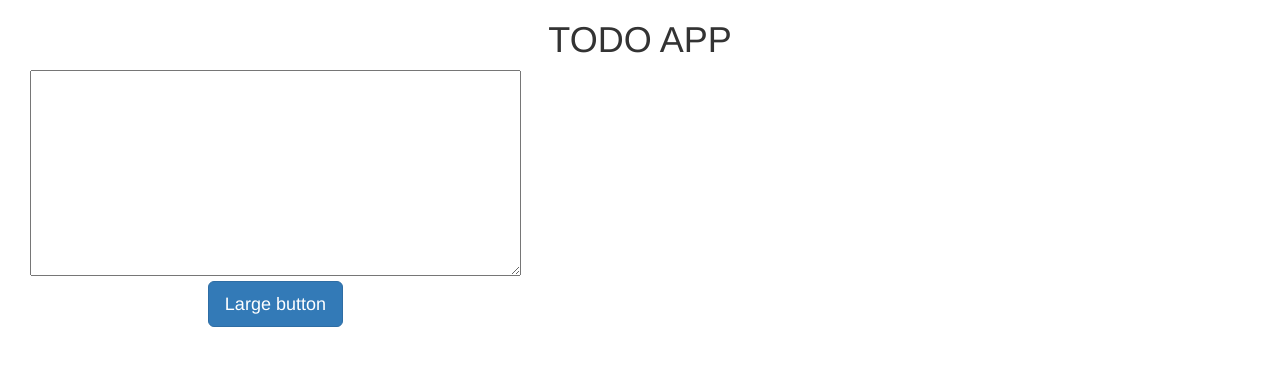
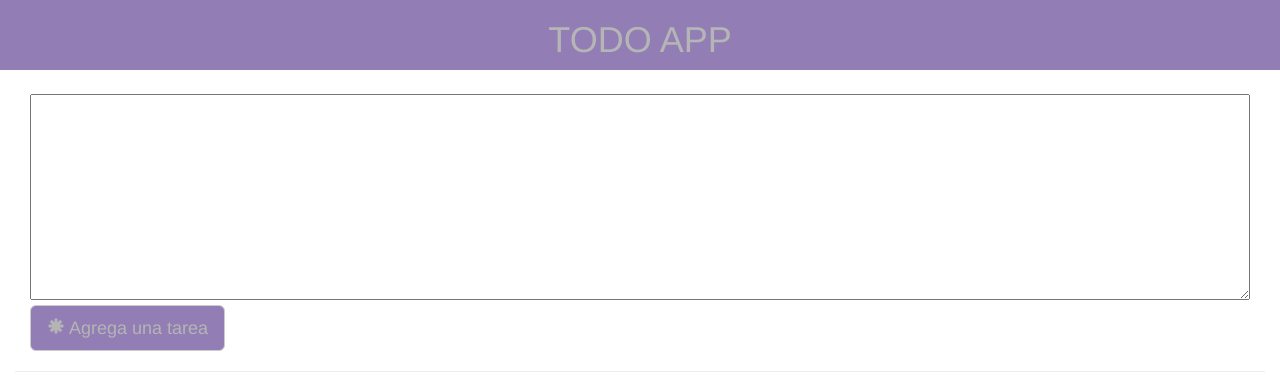
Before and after one commit to sonitaforever/twitter, a plain HTML site: page index.html in a window 1280 px wide. Drawn offline with nearby package versions, Linux system fonts and the light colour scheme.

Commit message:
Primera parte sin js

```diff
--- a/css/main.css
+++ b/css/main.css
@@ -1,4 +1,21 @@
+
+.cabecera{
+	background-color: #927DB5;
+	color: #B5B5B5;
+}
+
 textarea {
 	width: 100%;
+	margin-top: 2%;
+}
 
+.agregar{
+	background-color: #927DB5;
+	color:#B5B5B5;
 }
+
+hr{
+	width: 100%;
+	height: 20%;
+	color: #696969;
+}
--- a/index.html
+++ b/index.html
@@ -9,22 +9,35 @@
 <body>
 	<header class="container-fluid">
 		<div class="row">
-  <div class="col-xs-12 col-md-12 text-center">
+			<div class="col-xs-12 col-md-12 text-center cabecera">
 				<h1> TODO APP</h1>
 			</div>
 		</div>
 		<section class="container-fluid">
 			<div class="row">
-  <div class="col-xs-12 col-md-5 text-center">
-    <textarea rows="10"></textarea>
+				<div class="col-xs-12 col-sm-12 col-md-12 text-center">
+					<textarea name="texto" id="cajatexto" cols="30" rows="10"></textarea>
 					<div class="row">
-     <div class="col-xs-12">
-       <button type="button" class="btn btn-primary btn-lg">Large button</button>
+						<div class="col-xs-12 col-sm-12 text-left">
+							<button type="button" class="btn btn-default btn-lg agregar">
+							<span class="glyphicon glyphicon-asterisk" aria-hidden="true"></span> Agrega una tarea
+							</button>
 						</div>
 					</div>
 
 				</div>
 			</div>
+		</section>
+		<hr>
+		<section class="container-fluid">
+			<div class="row">
+
+
+
+
+			</div>
+
+
 		</section>
 
 
```
Lines whose indentation alone changed are shown as unchanged.
